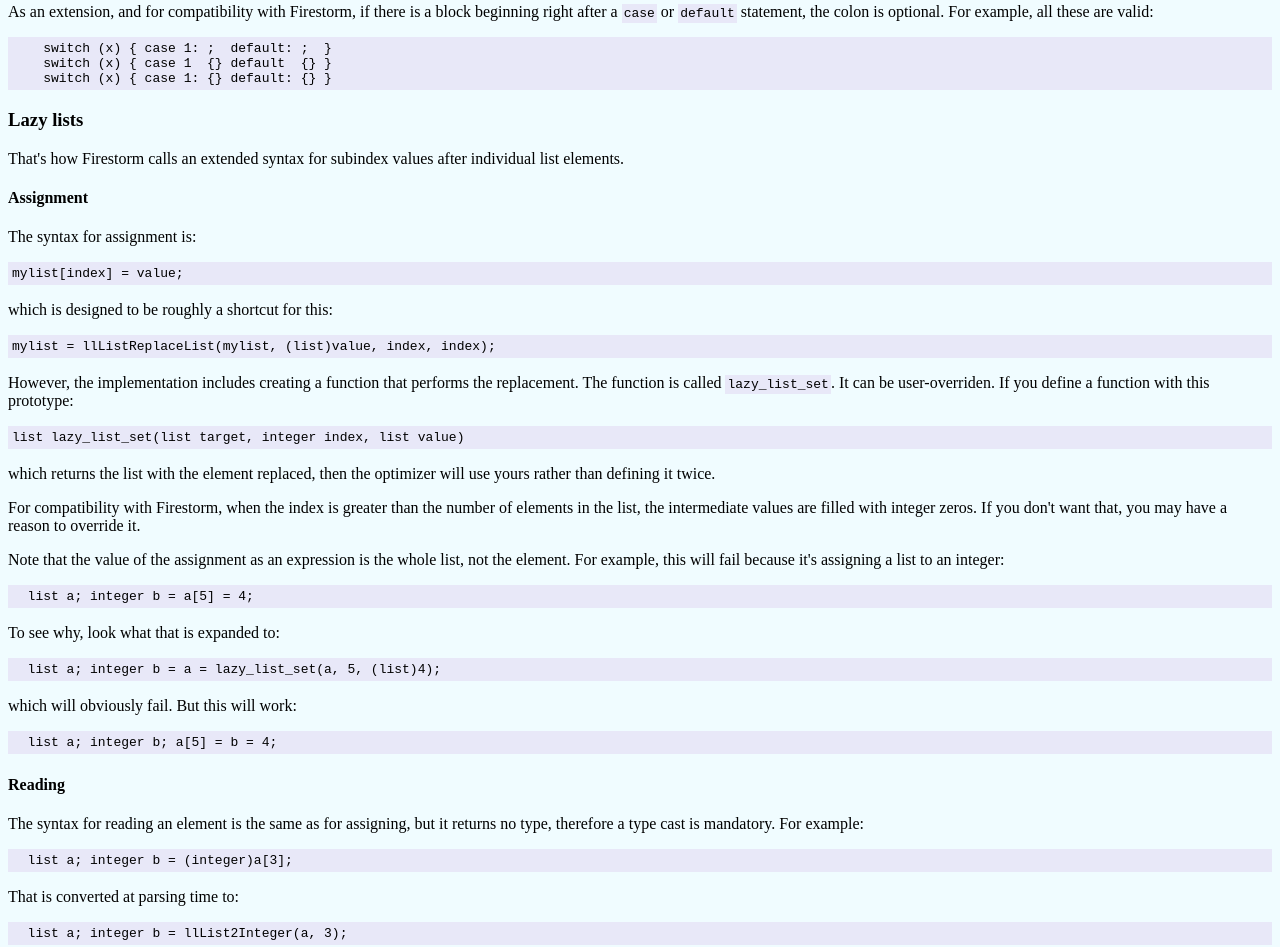
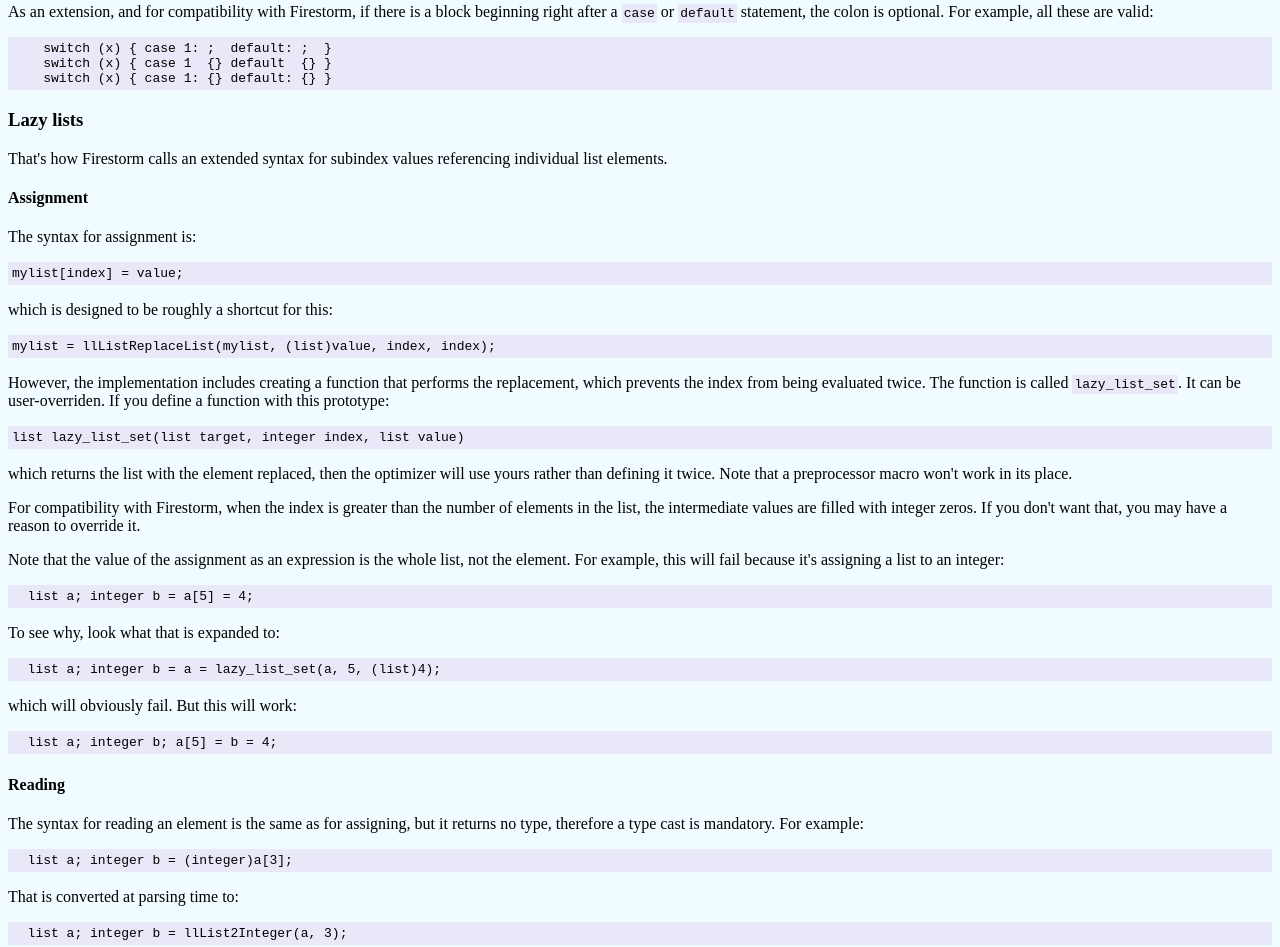
Before and after one commit to Sei-Lisa/LSL-PyOptimizer, a plain HTML site: page index.html in a window 1280 px wide. Shown: the part 3688-4635 px from the top of the page. Drawn offline with Linux system fonts and the light colour scheme.

Commit message:
Wording fix, note on multiple evaluation, note on preprocessor macro.

```diff
--- a/index.html
+++ b/index.html
@@ -223,7 +223,7 @@ llOwnerSay("Program version " STRINGIFY(VERSION)
 
 <h3><a id="extensions-lazy-lists"></a>Lazy lists</h3>
 
-<p>That's how Firestorm calls an extended syntax for subindex values after individual list elements.</p>
+<p>That's how Firestorm calls an extended syntax for subindex values referencing individual list elements.</p>
 
 <h4><a id="lazy-lists-assignment"></a>Assignment</h4>
 
@@ -237,12 +237,12 @@ llOwnerSay("Program version " STRINGIFY(VERSION)
 <pre><code>mylist = llListReplaceList(mylist, (list)value, index, index);
 </code></pre>
 
-<p>However, the implementation includes creating a function that performs the replacement. The function is called <code>lazy_list_set</code>. It can be user-overriden. If you define a function with this prototype:</p>
+<p>However, the implementation includes creating a function that performs the replacement, which prevents the index from being evaluated twice. The function is called <code>lazy_list_set</code>. It can be user-overriden. If you define a function with this prototype:</p>
 
 <pre><code>list lazy_list_set(list target, integer index, list value)
 </code></pre>
 
-<p>which returns the list with the element replaced, then the optimizer will use yours rather than defining it twice.</p>
+<p>which returns the list with the element replaced, then the optimizer will use yours rather than defining it twice. Note that a preprocessor macro won't work in its place.</p>
 
 <p>For compatibility with Firestorm, when the index is greater than the number of elements in the list, the intermediate values are filled with integer zeros. If you don't want that, you may have a reason to override it.</p>
 
```
